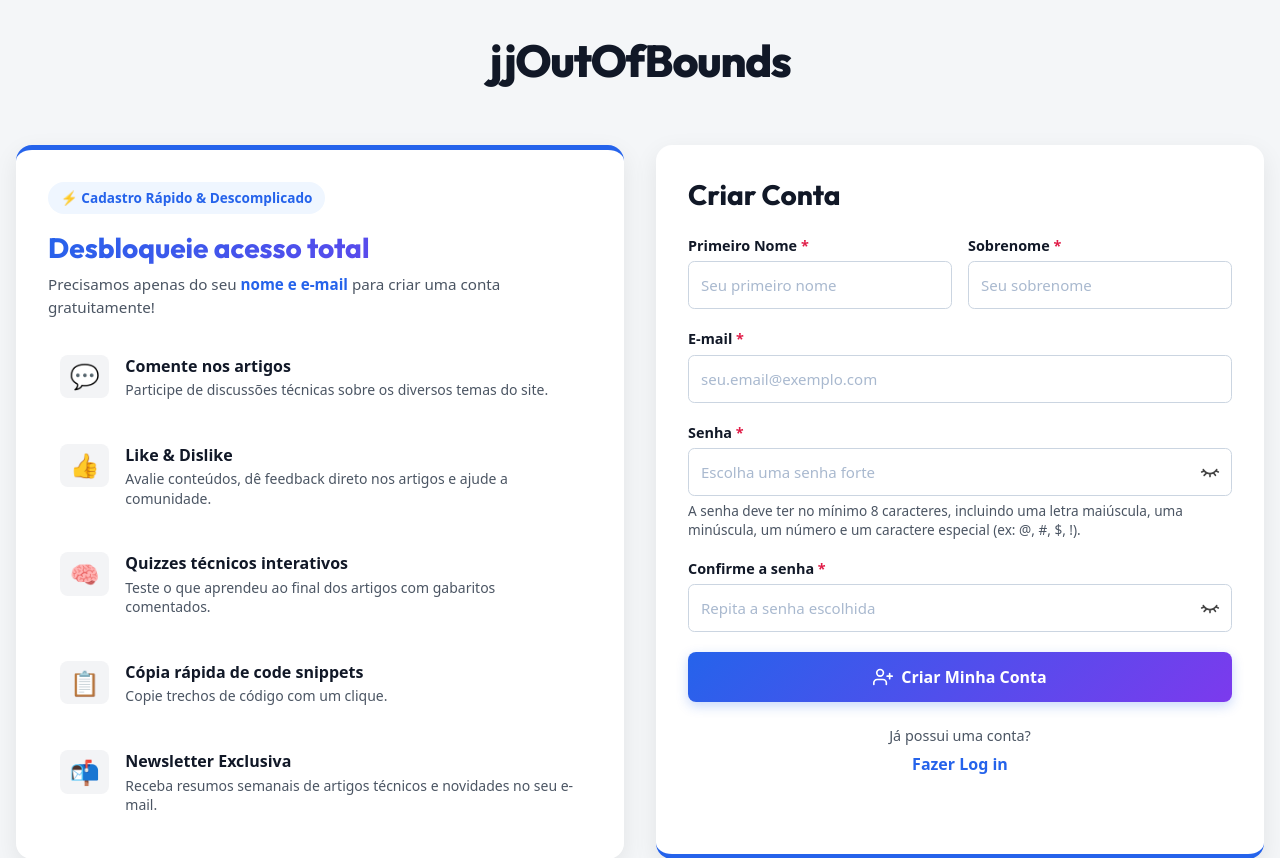
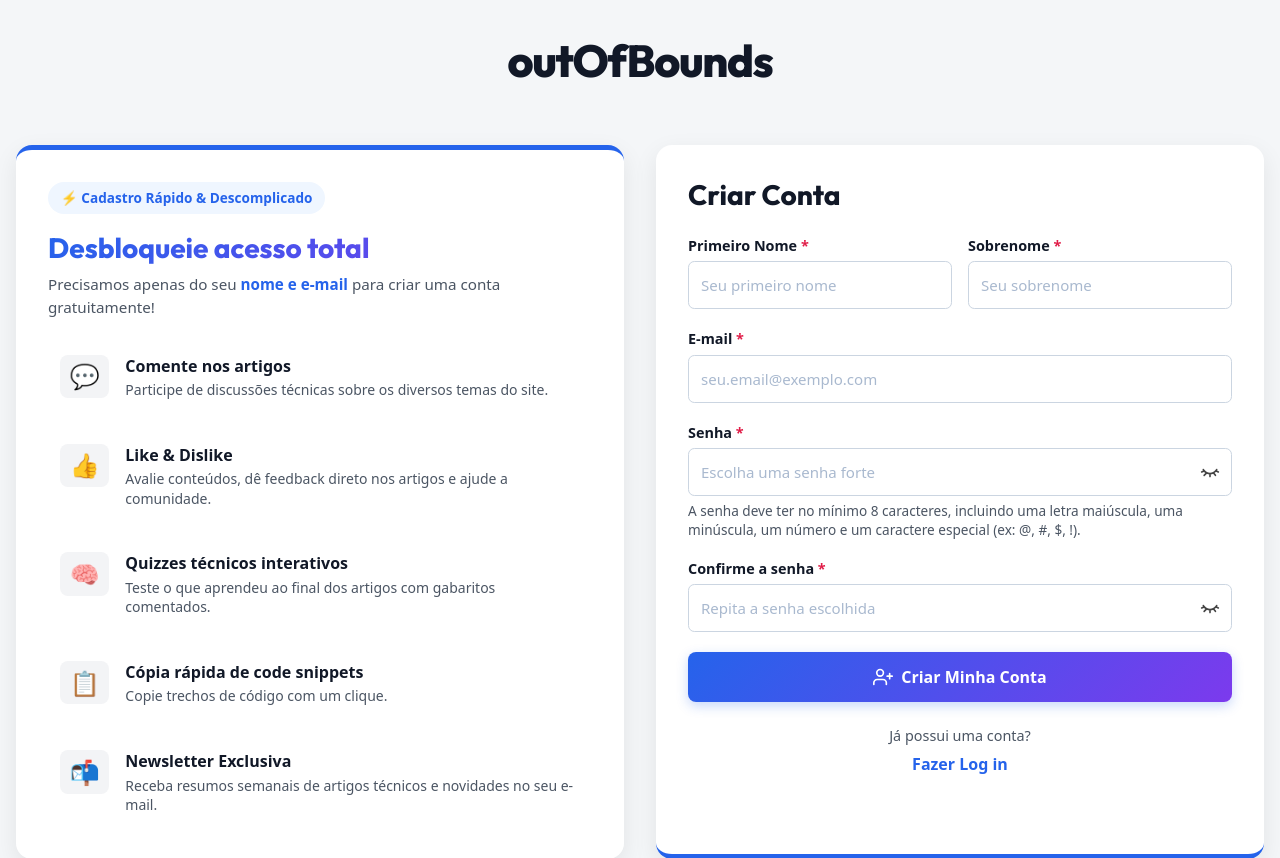
Before and after one commit to jairjunior/blog, a Node server app: page /cadastrar in a window 1280 px wide. Shown: the top 858 px of the page. Run offline with Node 20, Linux system fonts and the light colour scheme.

Commit message:
Pequenos ajustes no HTML da página de registrar novo usuário.

```diff
--- a/src/views/register.ejs
+++ b/src/views/register.ejs
@@ -3,8 +3,9 @@
 <head>
     <meta charset="utf-8">
     <meta name="viewport" content="width=device-width, initial-scale=1">
-    <title>Criar Conta | jjOutOfBounds</title>
-    <meta name="description" content="Cadastre-se gratuitamente no jjOutOfBounds para comentar nos artigos, curtir conteúdos e receber newsletters exclusivas sobre engenharia de software e desenvolvimento web.">
+    <title>Criar Conta | outOfBounds</title>
+    <meta name="description" content="Cadastre-se gratuitamente no outOfBounds para comentar nos artigos, curtir e interagir com conteúdos e receber newsletters exclusivas sobre engenharia de software e desenvolvimento web.">
+    <meta name="robots" content="noindex, nofollow">
 
     <link rel="stylesheet" href="/css/register.css">
 
@@ -16,7 +17,7 @@
 <body>
     <header class="title-box">
         <h1 class="blog-title">
-            <a href="/" aria-label="Ir para a página inicial do jjOutOfBounds">jjOutOfBounds</a>
+            <a href="/" aria-label="Ir para a página inicial do jjOutOfBounds">outOfBounds</a>
         </h1>
     </header>
 
```
